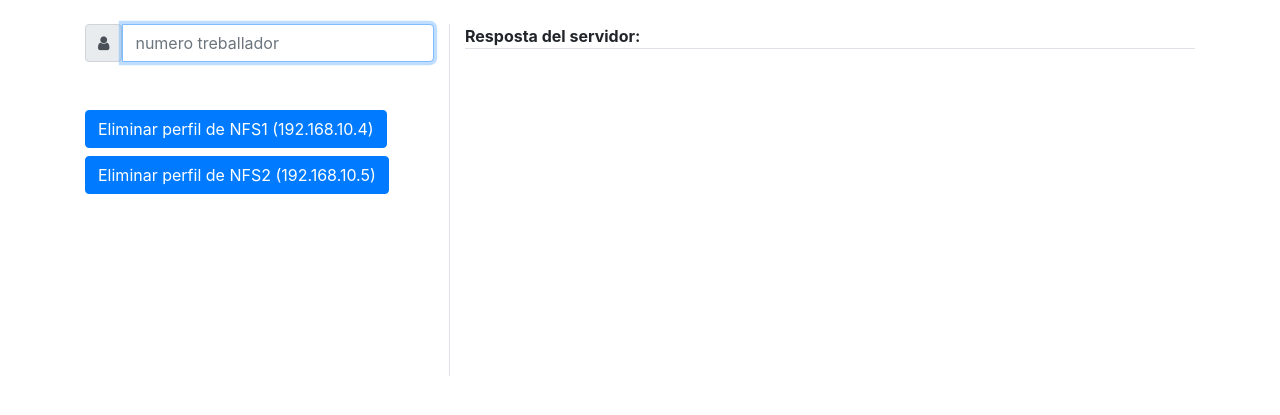
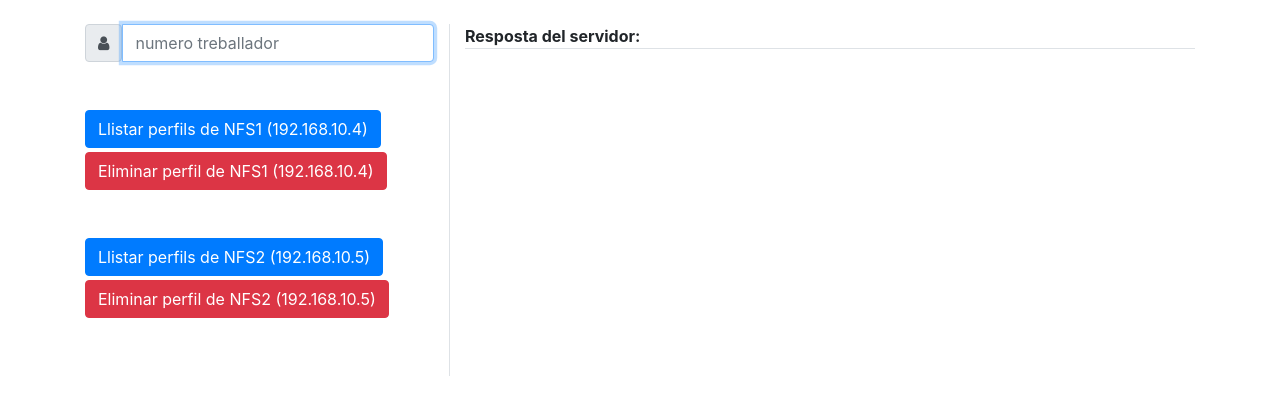
Before and after one commit to jmg1340/bluePrints_utilitats, a Flask app: template app/bp_perfilsNFS/templates/perfils.html in a window 1280 px wide. Shown: the top 415 px of the page. Run offline with Flask 3, Linux system fonts and the light colour scheme; the template is opened without the code that fills it, so the values that code supplies are empty; parts of the project's set-up code (start-up, migrations or seed data) failed here and were passed over; some libraries are stand-ins or nearby versions.

Commit message:
Elim. perfils - llistat perfils

```diff
--- a/app/bp_infoEstacio/templates/infoEstacio.html
+++ b/app/bp_infoEstacio/templates/infoEstacio.html
@@ -93,6 +93,9 @@
 	}
 
 
+
+
+
   });
 </script>
 {% endblock %}
@@ -107,7 +110,7 @@
 		<!-- IP O HOSTNAME -->
 		<div class="input-group mb-3">
 			<span class="input-group-text" id="basic-addon1">
-			<i class="fa fa-desktop"></i>
+			<i id="vnc" class="fa fa-desktop"></i>
 			</span>
 			<input id="hostname" type="text" class="form-control" placeholder="IP o hostname" aria-label="Username" aria-describedby="basic-addon1">
 			<div class="input-group-append">
--- a/app/bp_perfilsNFS/templates/perfils.html
+++ b/app/bp_perfilsNFS/templates/perfils.html
@@ -8,30 +8,63 @@
 	$("#user").focus()
 
 
-    $("#nfs1").on("click", function(){
+	$("#llistar_nfs1").on("click", function(){
+		llistarPerfils("192.168.10.4")
+	})
+
+    $("#eliminar_nfs1").on("click", function(){
 		eliminarPerfil("192.168.10.4")
 	})
 
-    $("#nfs2").on("click", function(){
+	$("#llistar_nfs2").on("click", function(){
+		llistarPerfils("192.168.10.5")
+	})
+
+	$("#eliminar_nfs2").on("click", function(){
 		eliminarPerfil("192.168.10.5")
 	})
 
 
 
+
 	eliminarPerfil = function(srv){
 
-      const user = $("#user").val()
-	  console.log("usuari:", user)
+		const user = $("#user").val()
+		console.log("usuari:", user )
+
+		$("#resposta").html( "treballant..." )
+
+		$.ajax({
+		method: "POST",
+		url: "/eliminarPerfil",
+		dataType: "json",
+		contentType: 'application/json',
+		data: JSON.stringify({ user: user, srv: srv })
+		})
+			.done(function( response ) {
+			console.log("response", response)
+			$("#resposta").html( response.missatge )
+		})
+		.fail(function( e ) {
+			console.log( "ERROR", JSON.stringify(e))
+			alert( "HI HA HAGUT UN ERROR: " + e );
+		});
+	}
+
+
+
+	llistarPerfils = function(srv){
+
       console.log("Servidor:", srv)
 
       $("#resposta").html( "treballant..." )
 
       $.ajax({
         method: "POST",
-        url: "/eliminarPerfil",
+        url: "/llistarPerfils",
         dataType: "json",
         contentType: 'application/json',
-        data: JSON.stringify({ user: user, srv: srv })
+        data: JSON.stringify({ srv: srv })
       })
       .done(function( response ) {
 		console.log("response", response)
@@ -67,10 +100,16 @@
 
 		<div class="mt-5">
 			<div class="">
-			<button class="btn btn-primary" type="button" id="nfs1">Eliminar perfil de NFS1 (192.168.10.4)</button>
+				<button class="btn btn-primary" type="button" id="llistar_nfs1">Llistar perfils de NFS1 (192.168.10.4)</button>
 			</div>
-			<div class="mt-2">
-			<button class="btn btn-primary" type="button" id="nfs2">Eliminar perfil de NFS2 (192.168.10.5)</button>
+			<div class="mt-1">
+				<button class="btn btn-danger" type="button" id="eliminar_nfs1">Eliminar perfil de NFS1 (192.168.10.4)</button>
+			</div>
+			<div class="mt-5">
+				<button class="btn btn-primary" type="button" id="llistar_nfs2">Llistar perfils de NFS2 (192.168.10.5)</button>
+			</div>
+			<div class="mt-1">
+				<button class="btn btn-danger" type="button" id="eliminar_nfs2">Eliminar perfil de NFS2 (192.168.10.5)</button>
 			</div>
 
 		</div>
```
Also changed, not shown: app/bp_perfilsNFS/routes.py (+45 -1 lines), app/bp_infoEstacio/routes.py (line endings or trailing spaces), 1 other file. Lines whose indentation alone changed are shown as unchanged.
